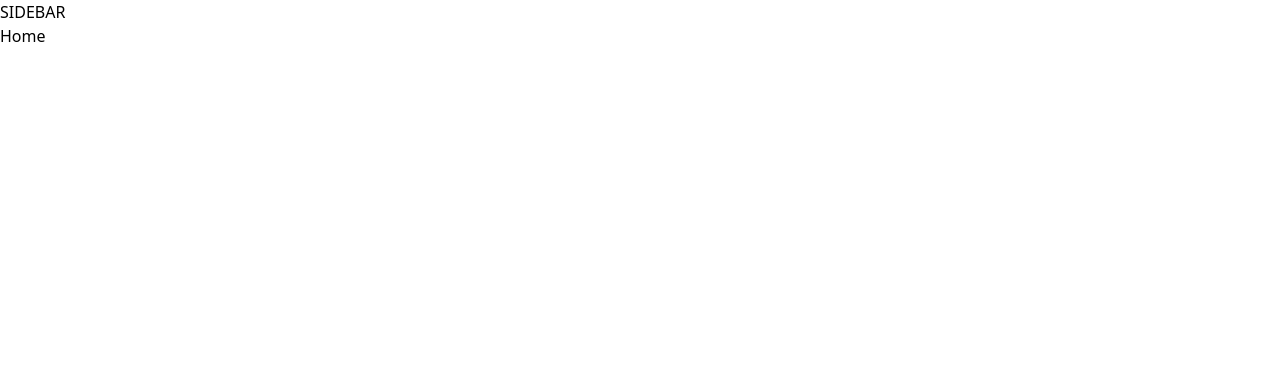
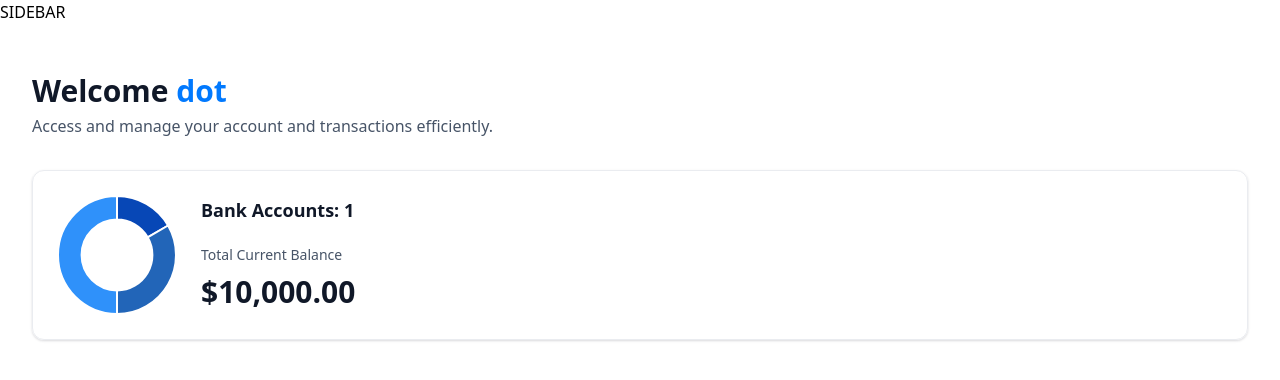
Before and after one commit to dotPetty/sol_banking, a Next.js app: page / in a window 1280 px wide. Shown: the top 380 px of the page. Built offline with nearby package versions, Linux system fonts and the light colour scheme.

Commit message:
Home screen welcome message and animated money counter

```diff
--- a/app/(root)/page.tsx
+++ b/app/(root)/page.tsx
@@ -1,8 +1,30 @@
-import React from 'react'
+import HeaderBox from '@/components/HeaderBox';
+import TotalBalanceBox from '@/components/TotalBalanceBox';
+import React from 'react';
 
 const Home = () => {
+
+  const loggedIn = { firstName: 'dot' }
+
   return (
-    <div>Home</div>
+    <section className='home'>
+        <div className='home-content'>
+            <header className='home-header'>
+                <HeaderBox
+                    type= 'greeting'
+                    title= 'Welcome'
+                    user= {loggedIn?.firstName || 'Guest'}
+                    subtext= 'Access and manage your account and transactions efficiently.'
+                />
+
+                <TotalBalanceBox
+                    accounts= {[]}
+                    totalBanks= {1}
+                    totalCurrentBalance= {10000}
+                />
+            </header>
+        </div>
+    </section>
   )
 }
 
--- /dev/null
+++ b/components/AnimatedCounter.tsx
@@ -0,0 +1,19 @@
+'use client';
+import React from 'react';
+import CountUp from 'react-countup';
+
+const AnimatedCounter = ({ amount }: { amount: number }) => {
+  return (
+    <div className='w-full'>
+        <CountUp
+            end={amount}
+            decimal="."
+            prefix="$"
+            duration={2.75}
+            decimals={2}
+        />
+    </div>
+  )
+}
+
+export default AnimatedCounter
--- /dev/null
+++ b/components/DoughnutChart.tsx
@@ -0,0 +1,36 @@
+'use client';
+import React from 'react';
+import { Chart as ChartJS, ArcElement, Tooltip, Legend } from "chart.js";
+import { Doughnut } from "react-chartjs-2";
+
+ChartJS.register(ArcElement, Tooltip, Legend);
+
+
+
+const DoughnutChart = ({ accounts }: DoughnutChartProps) => {
+  const data = {
+    datasets: [
+        {
+            label: 'Banks',
+            data: [10000, 20000, 30000],
+            backgroundColor: ['#0747b6', '#2265b8', '#2f91fa']
+        }
+    ],
+
+    labels: ['Bank 1', 'Bank 2', 'Bank 3']
+  }
+
+  return <Doughnut
+    data={data}
+    options={{
+        cutout: '60%',
+        plugins: {
+            legend: {
+                display: false
+            }
+        }
+    }}
+  />
+}
+
+export default DoughnutChart
--- /dev/null
+++ b/components/HeaderBox.tsx
@@ -0,0 +1,22 @@
+import React from 'react'
+
+const HeaderBox = ({ type = 'title', title, user, subtext }: HeaderBoxProps) => {
+  return (
+    <div className='header-box'>
+        <h1 className='header-box-title'>
+            {title}
+            {type === 'greeting' && (
+                <span className='text-bankGradient'>
+                    &nbsp;{user}
+                </span>
+            )}
+        </h1>
+
+        <p className='header-box-subtext'>
+            {subtext}
+        </p>
+    </div>
+  )
+}
+
+export default HeaderBox
--- /dev/null
+++ b/components/TotalBalanceBox.tsx
@@ -0,0 +1,35 @@
+import React from 'react';
+import AnimatedCounter from './AnimatedCounter';
+import DoughnutChart from './DoughnutChart';
+
+const TotalBalanceBox = ({accounts = [], totalBanks, totalCurrentBalance }: TotlaBalanceBoxProps) => {
+  return (
+    <section className='total-balance'>
+        <div className='total-balance-chart'>
+            <DoughnutChart
+                accounts={accounts}
+            />
+        </div>
+
+        <div className='flex flex-col gap-6'>
+            <h2 className='header-2'>
+            Bank Accounts: {totalBanks}
+            </h2>
+
+            <div className='flex flex-col gap-2'>
+                <p className='total-balance-label'>
+                    Total Current Balance
+                </p>
+
+                <div className='total-balance-amount flex-center gap-2'>
+                    <AnimatedCounter
+                        amount= {totalCurrentBalance}
+                    />
+                </div>
+            </div>
+        </div>
+    </section>
+  )
+}
+
+export default TotalBalanceBox
--- a/package.json
+++ b/package.json
@@ -10,11 +10,15 @@
   },
   "dependencies": {
     "@radix-ui/react-slot": "^1.0.2",
+    "chart.js": "^4.4.3",
     "class-variance-authority": "^0.7.0",
     "clsx": "^2.1.1",
     "lucide-react": "^0.395.0",
     "next": "14.2.4",
+    "query-string": "^9.0.0",
     "react": "^18",
+    "react-chartjs-2": "^5.2.0",
+    "react-countup": "^6.5.3",
     "react-dom": "^18",
     "tailwind-merge": "^2.3.0",
     "tailwindcss-animate": "^1.0.7"
```
Also changed, not shown: 1 other file (tests, documents, lock files or other folders).
